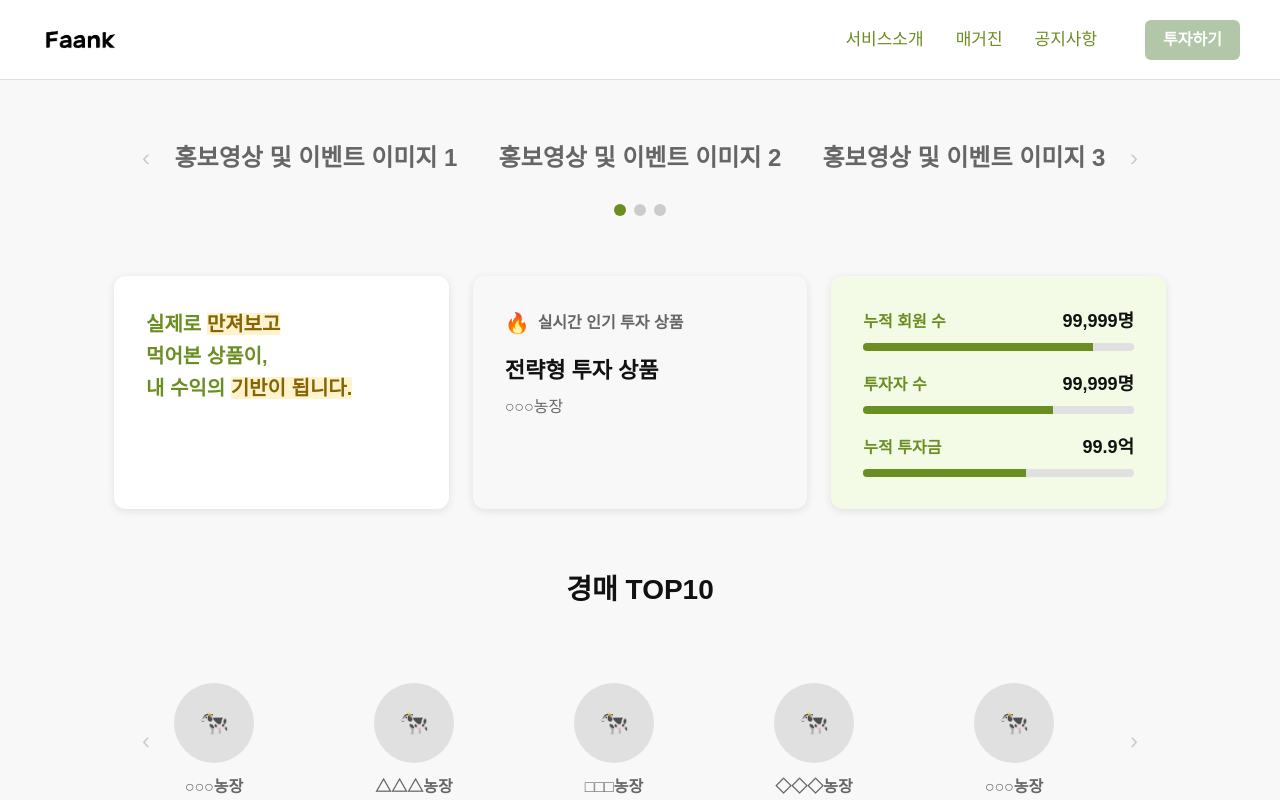
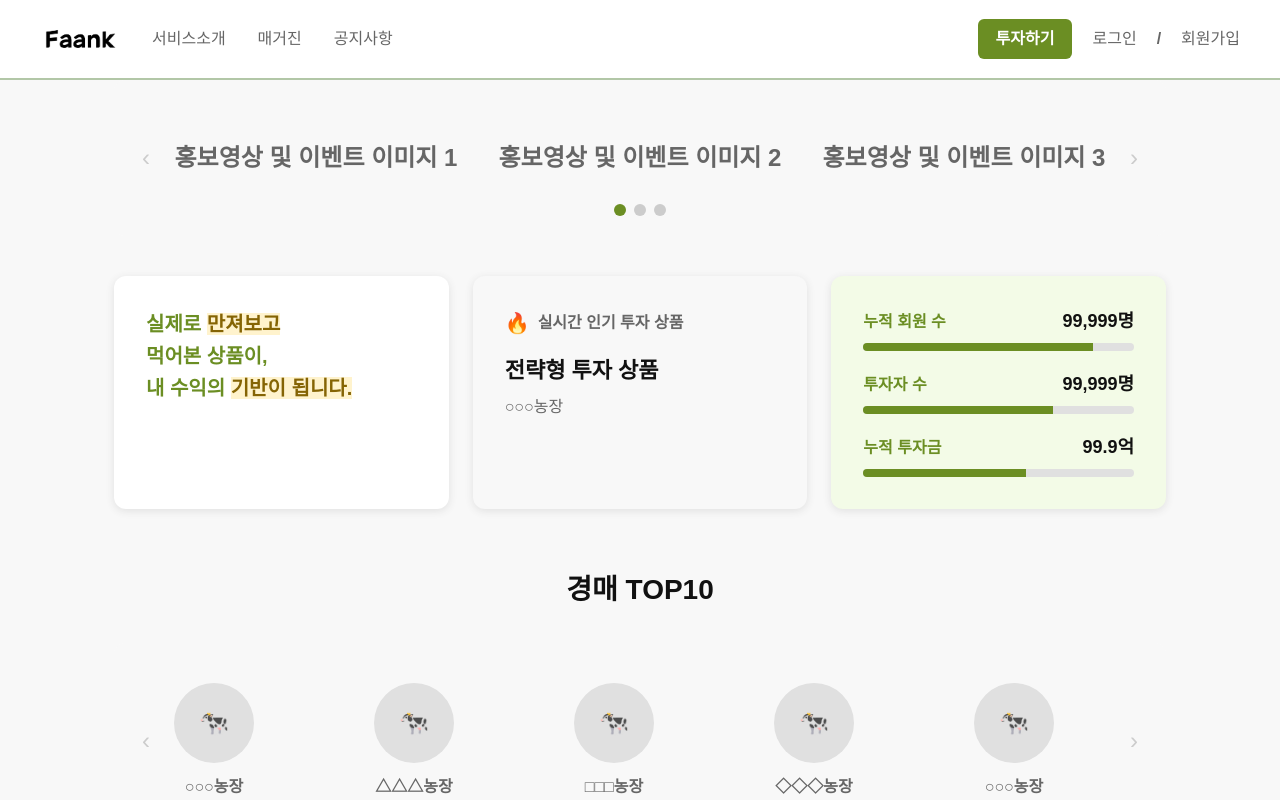
Before and after one commit to Faank-Web/KEBA-front, a Next.js app: page / in a window 1280 px wide. Shown: the top 800 px of the page. Built offline with nearby package versions, Linux system fonts and the light colour scheme.

Commit message:
메인페이지 수정

```diff
--- a/src/app/page.tsx
+++ b/src/app/page.tsx
@@ -50,16 +50,19 @@ export default function HomePage() {
   return (
     <>
       {/* 상단 메뉴 */}
-      <header style={{ height: 80, background: "#fff", borderBottom: "1px solid #e0e0e0", display: "flex", alignItems: "center", padding: "0 40px", fontWeight: 700, fontSize: 20, color: "#6b8e23", justifyContent: "space-between" }}>
-        <div style={{ display: "flex", alignItems: "center", gap: 16 }}>
+      <header style={{ height: 80, background: "#fff", borderBottom: "2px solid #b2c7a7", display: "flex", alignItems: "center", padding: "0 40px", fontWeight: 700, fontSize: 20, color: "#111", justifyContent: "space-between" }}>
+        <div style={{ display: "flex", alignItems: "center", gap: 32 }}>
           <Image src="/logo.png" alt="FAANK 로고" width={80} height={80} priority />
+          <button onClick={() => scrollToSection("about-section")} style={{ background: "none", border: "none", fontSize: 16, color: "#666", cursor: "pointer", fontWeight: 500 }}>서비스소개</button>
+          <button onClick={() => scrollToSection("magazine-section")} style={{ background: "none", border: "none", fontSize: 16, color: "#666", cursor: "pointer", fontWeight: 500 }}>매거진</button>
+          <button onClick={() => scrollToSection("notice-section")} style={{ background: "none", border: "none", fontSize: 16, color: "#666", cursor: "pointer", fontWeight: 500 }}>공지사항</button>
         </div>
-        <nav style={{ display: "flex", gap: 32, fontWeight: 500, fontSize: 17, alignItems: "center" }}>
-          <button onClick={() => scrollToSection("about-section")} style={{ background: "none", border: "none", fontSize: 17, color: "#6b8e23", cursor: "pointer", fontWeight: 500 }}>서비스소개</button>
-          <button onClick={() => scrollToSection("magazine-section")} style={{ background: "none", border: "none", fontSize: 17, color: "#6b8e23", cursor: "pointer", fontWeight: 500 }}>매거진</button>
-          <button onClick={() => scrollToSection("notice-section")} style={{ background: "none", border: "none", fontSize: 17, color: "#6b8e23", cursor: "pointer", fontWeight: 500 }}>공지사항</button>
-          <a href="/products" style={{ background: "#b2c7a7", color: "#fff", borderRadius: 6, padding: "8px 18px", fontWeight: 700, fontSize: 16, marginLeft: 16, textDecoration: "none" }}>투자하기</a>
-        </nav>
+        <div style={{ display: "flex", alignItems: "center", gap: 20 }}>
+          <a href="/products" style={{ background: "#6b8e23", color: "#fff", borderRadius: 6, padding: "8px 18px", fontWeight: 700, fontSize: 16, textDecoration: "none" }}>투자하기</a>
+          <a href="/login" style={{ color: "#666", fontWeight: 500, fontSize: 16, textDecoration: "none" }}>로그인</a>
+          <span style={{ color: "#666", fontSize: 16 }}>/</span>
+          <a href="/signup" style={{ color: "#666", fontWeight: 500, fontSize: 16, textDecoration: "none" }}>회원가입</a>
+        </div>
       </header>
 
       <div style={{ maxWidth: 1100, margin: "0 auto", padding: "0 24px", color: "#111" }}>
```
